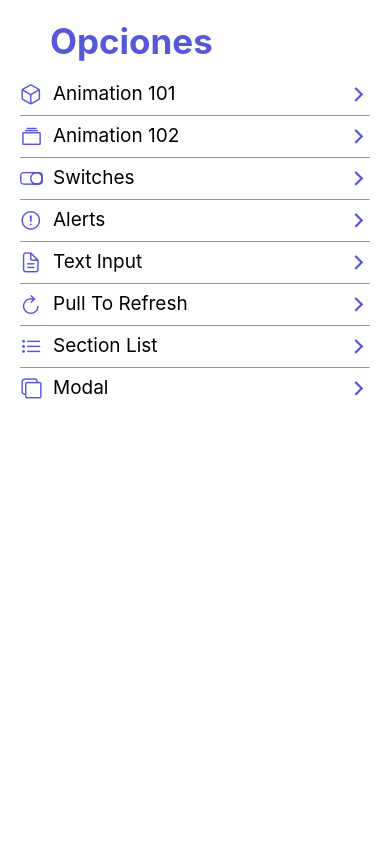
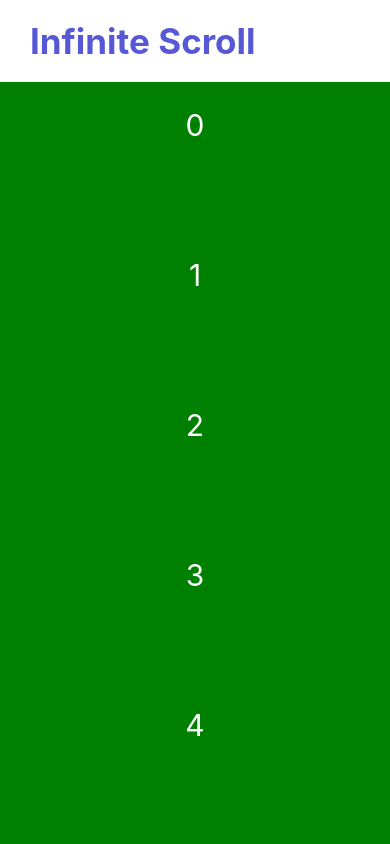
Before and after one commit to gejaga12/ListComponent-React-Native, a React Native app: screen /InfiniteScrollScreen in a window 390 px wide. Shown: the top 844 px of the page. Built offline with nearby package versions, Linux system fonts and the light colour scheme.

Commit message:
Infinite Scroll

```diff
--- a/src/data/MenuItems.tsx
+++ b/src/data/MenuItems.tsx
@@ -40,6 +40,11 @@ export const menuItems: MenuItem[] = [
     name: 'Modal',
     icon: 'copy-outline',
     component: 'ModalScreen',
+  },
+  {
+    name: 'Infinite Scroll',
+    icon: 'download-outline',
+    component: 'InfiniteScrollScreen',
   }
 
 
--- a/src/navigator/Navigator.tsx
+++ b/src/navigator/Navigator.tsx
@@ -9,6 +9,7 @@ import { TextImputScreen } from '../screens/TextImputScreen';
 import { PullToRefreshScreen } from '../screens/PullToRefreshScreen';
 import { CustomSectionListScreen } from '../screens/CustomSectionListScreen';
 import { ModalScreen } from '../screens/ModalScreen';
+import { InfiniteScrollScreen } from '../screens/InfiniteScrollScreen';
 
 const Stack = createStackNavigator();
 
@@ -22,6 +23,7 @@ export const Navigator = () => {
         }
 
       }}>
+
       <Stack.Screen name="HomeScreen" component={HomeScreen} />
       <Stack.Screen name="Animation101Screen" component={Animation101Screen} />
       <Stack.Screen name="Animation102Screen" component={Animation102Screen} />
@@ -31,6 +33,8 @@ export const Navigator = () => {
       <Stack.Screen name="PullToRefreshScreen" component={PullToRefreshScreen} />
       <Stack.Screen name="CustomSectionListScreen" component={CustomSectionListScreen} />
       <Stack.Screen name="ModalScreen" component={ModalScreen} />
+      <Stack.Screen name="InfiniteScrollScreen" component={InfiniteScrollScreen} />
+
     </Stack.Navigator>
   );
 };
--- /dev/null
+++ b/src/screens/InfiniteScrollScreen.tsx
@@ -0,0 +1,49 @@
+import React, { useState } from 'react'
+import { View, FlatList, Text, StyleSheet } from 'react-native'
+import { HeaderTitle } from '../components/HeaderTitle'
+
+export const InfiniteScrollScreen = () => {
+
+
+    const [numeros, setNumeros] = useState([0, 1, 2, 3, 4, 5, 6, 7, 8, 9, 10])
+
+    const loadMore = () => {
+        const newArray: number[] = [];
+        for (let i = 0; i < 5; i++) {
+            newArray[i] = numeros.length + i
+        }
+        setNumeros([...numeros, ...newArray]);
+    }
+
+    const renderItem = (item: number) => {
+
+        return (
+            <Text style={styles.textItem}>{item}</Text>
+        )
+    }
+
+    return (
+        <View>
+            <FlatList
+                data={numeros}
+                keyExtractor={(item) => item.toString()}
+                renderItem={({ item }) => renderItem(item)}
+                ListHeaderComponent={<HeaderTitle title='Infinite Scroll' />}
+                onEndReached={loadMore}
+                onEndReachedThreshold={0.5}
+            />
+        </View>
+    )
+}
+
+const styles = StyleSheet.create({
+    textItem: {
+        backgroundColor: 'green',
+        height: 150,
+        fontSize: 30,
+        color: 'white',
+        textAlign: 'center',
+        justifyContent: 'center',
+        paddingVertical: 25,
+    }
+});
```
